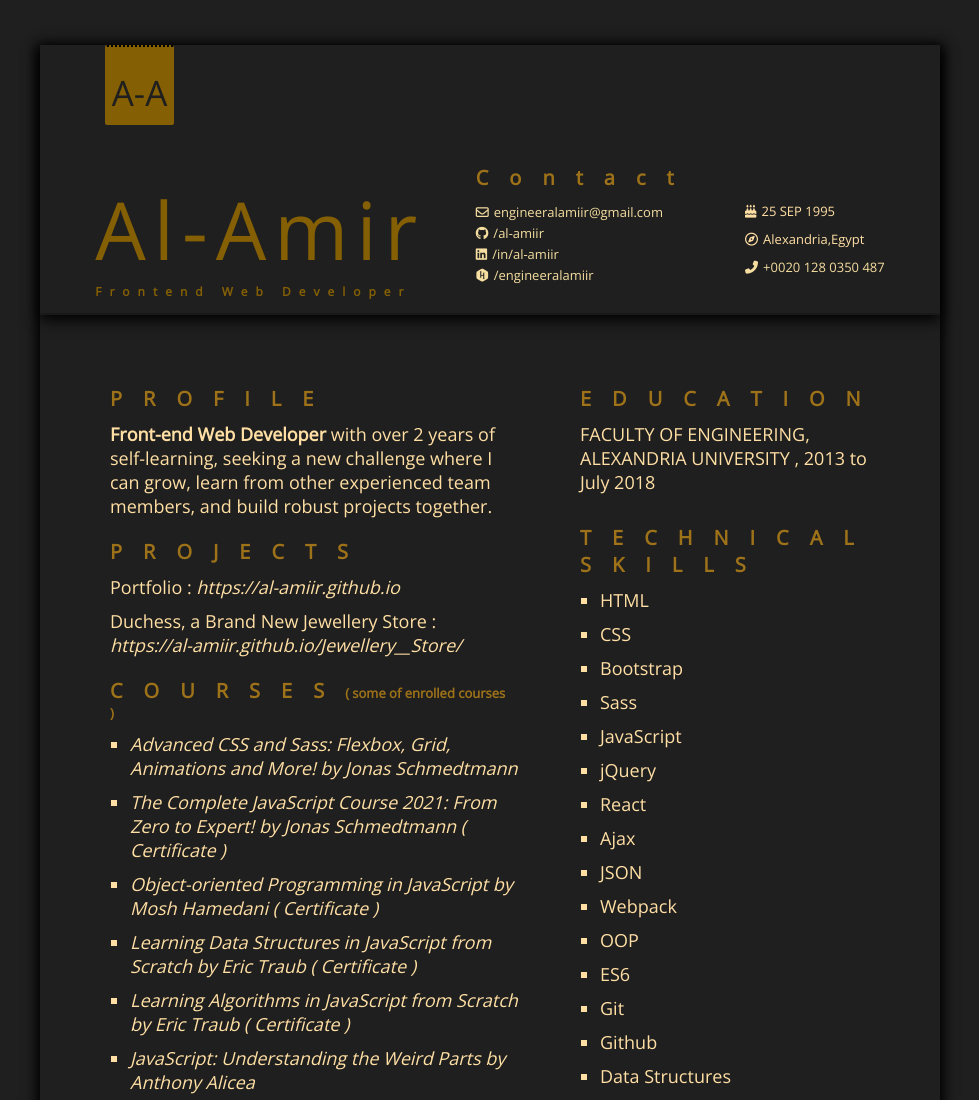
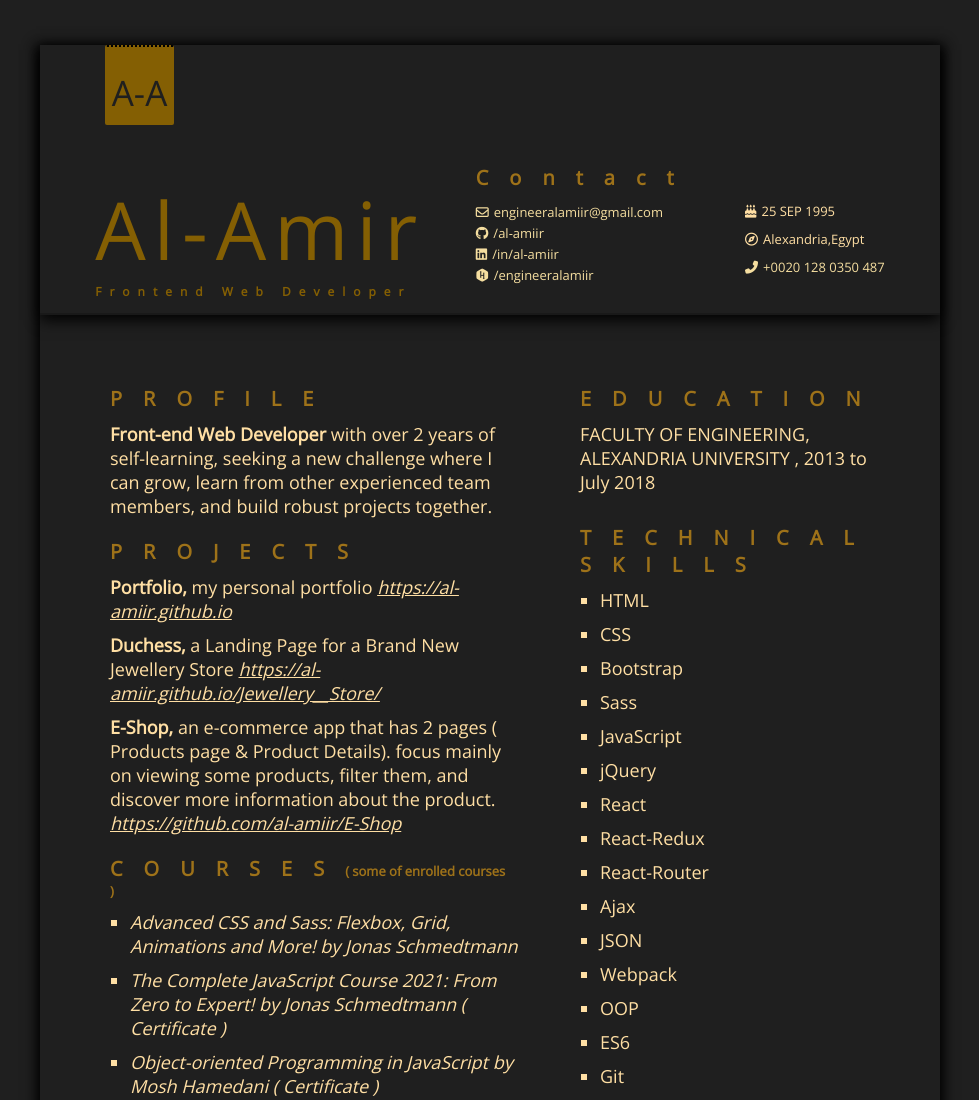
Before and after one commit to al-amiir/al-amiir.github.io, a website built with webpack: page assets/resume.html in a window 1280 px wide. Shown: the top 1100 px of the page, without its empty margins (150-1129 px from the left). Built offline with nearby package versions, Linux system fonts and the light colour scheme; a web font is replaced by a local one.

Commit message:
Update Resume

```diff
--- a/assets/resume.html
+++ b/assets/resume.html
@@ -64,14 +64,33 @@
           <div class="projects">
             <h1>PROJECTS</h1>
             <a target="_blanck" href="https://al-amiir.github.io"
-              ><p>Portfolio : <i>https://al-amiir.github.io</i></p></a
+              ><p>
+                <strong>Portfolio, </strong>my personal portfolio
+                <i style="text-decoration: underline"
+                  >https://al-amiir.github.io</i
+                >
+              </p></a
             >
             <a
               target="_blanck"
               href="https://al-amiir.github.io/Jewellery__Store/"
               ><p>
-                Duchess, a Brand New Jewellery Store :
-                <i>https://al-amiir.github.io/Jewellery__Store/</i>
+                <strong>Duchess,</strong> a Landing Page for a Brand New
+                Jewellery Store
+                <i style="text-decoration: underline"
+                  >https://al-amiir.github.io/Jewellery__Store/</i
+                >
+              </p></a
+            >
+            <a target="_blanck" href="https://github.com/al-amiir/E-Shop"
+              ><p>
+                <strong>E-Shop,</strong> an e-commerce app that has 2 pages (
+                Products page & Product Details). focus mainly on viewing some
+                products, filter them, and discover more information about the
+                product.
+                <i style="text-decoration: underline"
+                  >https://github.com/al-amiir/E-Shop</i
+                >
               </p></a
             >
           </div>
@@ -181,13 +200,6 @@
                   ><i>React: Getting Started By Samer Buna</i>
                 </a>
               </li>
-              <!-- <li>
-                <a
-                  href="https://www.udemy.com/course/vuejs-2-the-complete-guide/"
-                  target="_blanck"
-                  ><i> Vue - The Complete Guide by Maximilian Schwarzmüller </i>
-                </a>
-              </li> -->
             </ul>
           </div>
         </div>
@@ -208,7 +220,8 @@
               <li>JavaScript</li>
               <li>jQuery</li>
               <li>React</li>
-              <!-- <li>Vue</li> -->
+              <li>React-Redux</li>
+              <li>React-Router</li>
               <li>Ajax</li>
               <li>JSON</li>
               <li>Webpack</li>
```
Also changed, not shown: 1 other file.
